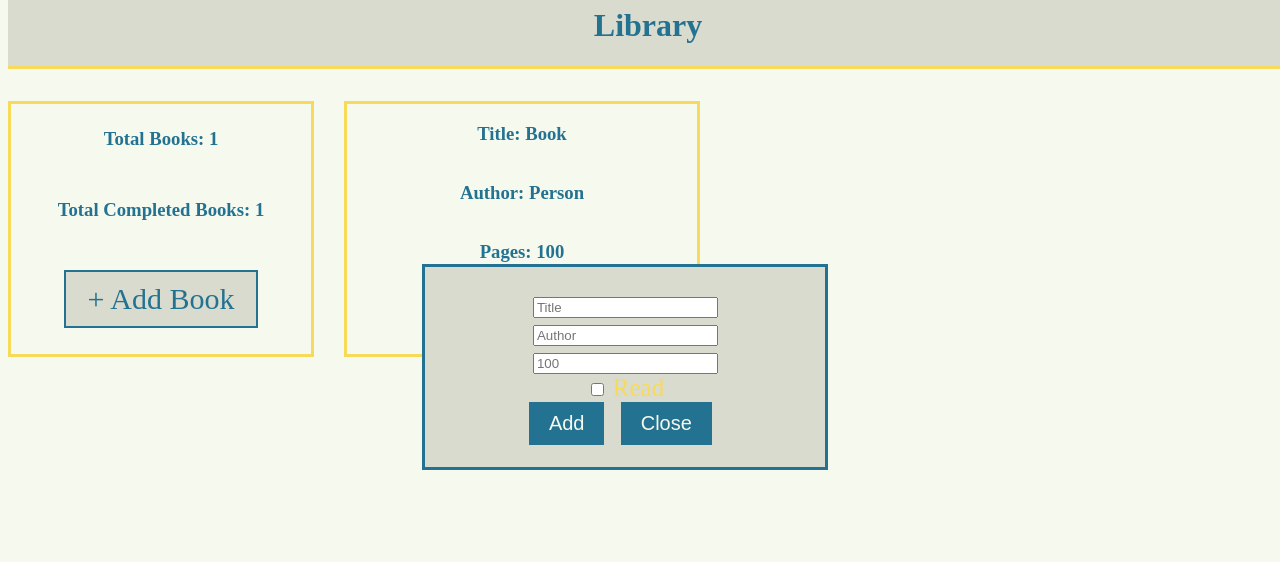
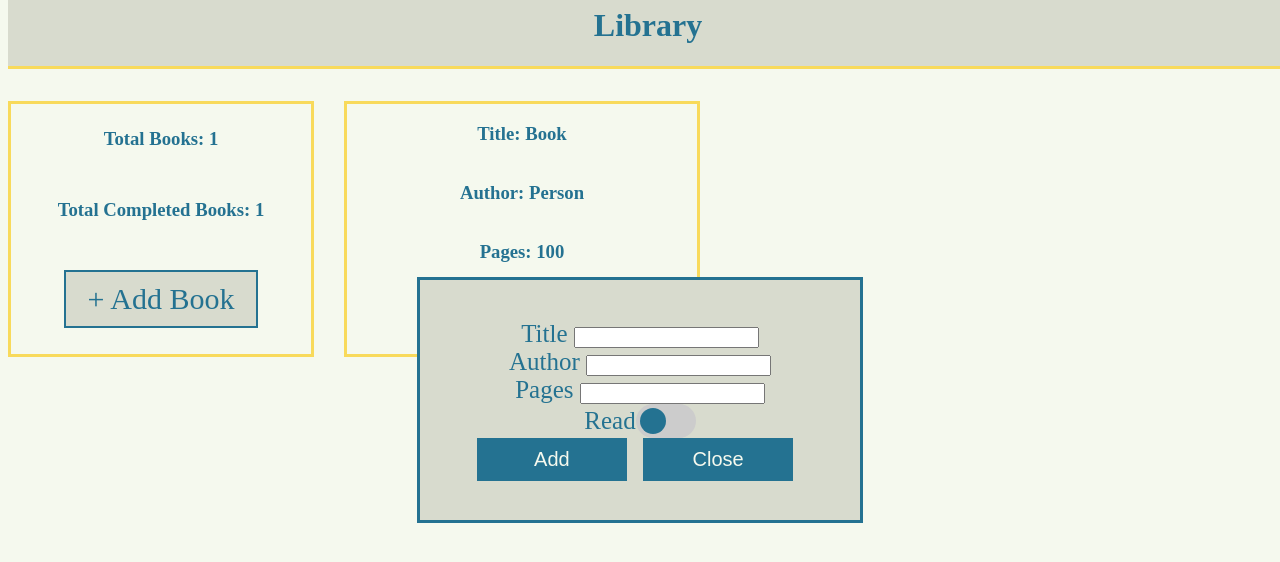
Before and after one commit to AznYan10/library, a plain HTML site: page index.html in a window 1280 px wide. Both pictures are taken after a click on the element "+ Add Book". Drawn offline with Linux system fonts and the light colour scheme.

Commit message:
Change the layout of add-form. font-size is bigger and color is blue Created slider for the read/unread checkbox Add and Close button are biggger and changes color when hovered

```diff
--- a/index.html
+++ b/index.html
@@ -33,20 +33,23 @@
     </div>
     <form class="add-form">
         <div>
-            <label for="title"></label>
-            <input id="title" type="text" placeholder="Title" />
+            <label for="title">Title</label>
+            <input id="title" type="text"/>
         </div>
         <div>
-            <label for="title"></label>
-            <input id="author" type="text" placeholder="Author" />
+            <label for="title">Author</label>
+            <input id="author" type="text"/>
         </div>
         <div>
-            <label for="title"></label>
-            <input id="pages" type="text" placeholder="100">
+            <label for="title">Pages</label>
+            <input id="pages" type="text">
         </div>
-        <div>
-            <label for="title"></label>
-            <input id="read" type="checkbox" value="true"/> Read
+        <div class="read-slider">
+            <span>Read</span>
+            <label class="switch">
+                <input id="read" type="checkbox"/>
+                <span class="slider round"></span>
+            </label>
         </div>
         <div>
             <button class="add-button" type="button submit">Add</button>
--- a/script.js
+++ b/script.js
@@ -198,3 +198,16 @@ function handleButtonClick(e) {
         UI.updateTotalCompletedBooksCount();
     }
 }
+
+document.addEventListener('DOMContentLoaded', function() {
+    let readCheckbox = document.querySelector('#read');
+    let readLabel = document.querySelector('.read-slider span');
+
+    readCheckbox.addEventListener('change', function() {
+        if (this.checked) {
+            readLabel.textContent = 'Read';
+        } else {
+            readLabel.textContent = 'Unread';
+        }
+    });
+});
--- a/style.css
+++ b/style.css
@@ -142,20 +142,77 @@ body {
 }
 
 .add-form {
-    position: absolute;
+    position: fixed;
     display: none;
     flex-direction: column;
     align-items: center;
     justify-content: center;
-    top: 33%;
-    left: 33%;
+    top: 50%;
+    left: 50%;
+    transform: translate(-50%, -50%);
     border: solid;
     border-color: var(--blue);
-    color: var(--yellow);
+    color: var(--blue);
     background-color: var(--white1);
     width: 400px;
     height: 200px;
     font-size: 25px;
+    margin: 0;
+    padding: 20px;
+}
+
+.read-slider {
+    display: flex;
+    align-items: center;
+}
+
+.switch {
+    position: relative;
+    display: inline-block;
+    width: 60px;
+    height: 34px;
+}
+
+.switch input {
+    opacity: 0;
+    width: 0;
+    height: 0;
+}
+
+.slider {
+    position: absolute;
+    cursor: pointer;
+    top: 0;
+    left: 0;
+    right: 0;
+    bottom: 0;
+    background-color: #ccc;
+    -webkit-transition: 0.4s;
+    transition: 0.4s;
+    border-radius: 34px;
+}
+
+.slider:before {
+    position: absolute;
+    content: "";
+    height: 26px;
+    width: 26px;
+    left: 4px;
+    bottom: 4px;
+    background-color: var(--blue);
+    -webkit-transition: 0.4s;
+    transition: 0.4s;
+    border-radius: 50%;
+}
+
+input:checked + .slider {
+    background-color: #2196f3;
+}
+
+input:checked + .slider:before {
+    -webkit-transform: translateX(26px);
+    -ms-transform: translateX(26px);
+    transform: translateX(26px);
 }
 
 .add-button, .close-button {
@@ -166,6 +223,7 @@ body {
     font-size: 20px;
     cursor: pointer;
     margin-right: 10px;
+    width: 150px;
 }
 
 .add-button:hover, .close-button:hover {
```
